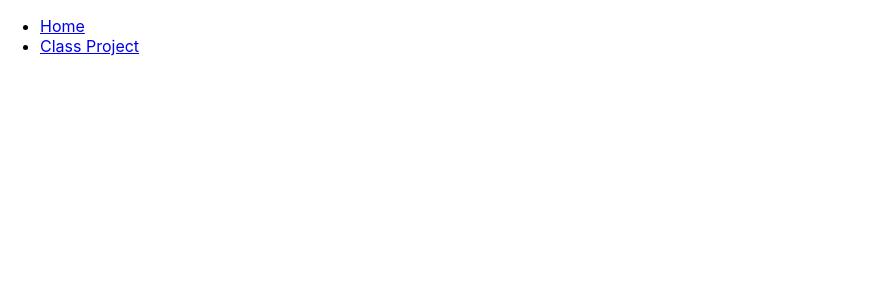
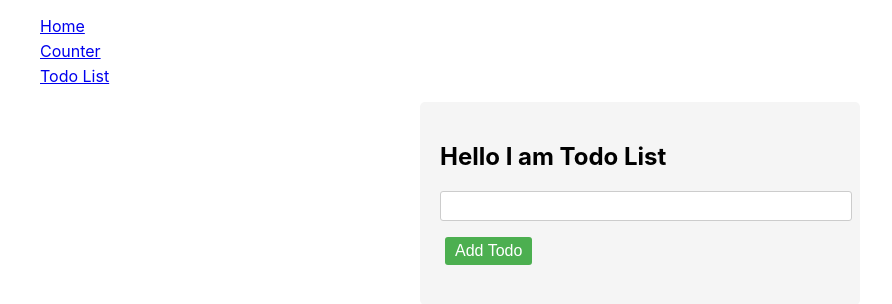
Before and after one commit to sugamadhikari11/react-class, a React (Create React App) app: page /todolist in a window 1280 px wide. Before the commit this address had no page. Shown: the top 304 px of the page, without its empty margins (0-892 px from the left). Built offline with nearby package versions, Linux system fonts and the light colour scheme.

Commit message:
Todo-list added

```diff
--- a/src/App.js
+++ b/src/App.js
@@ -3,6 +3,7 @@ import { BrowserRouter as Router, Route, Routes } from 'react-router-dom';
 import Navigation from './components/navigation';
 import Home from './components/home';
 import Counter from './components/counter';
+import Todolist from './components/todolist';
 
 const App = () => {
   return (
@@ -12,6 +13,7 @@ const App = () => {
         <Routes>
           <Route exact path="/" element={<Home />} />
           <Route path="/counter" element={<Counter />} />
+          <Route path="/todolist" element={<Todolist/>} />
         </Routes>
       </div>
     </Router>
--- /dev/null
+++ b/src/components/Todolist.css
@@ -0,0 +1,53 @@
+.todo-container {
+    max-width: 400px;
+    margin: 0 auto;
+    padding: 20px;
+    background-color: #f5f5f5;
+    border-radius: 5px;
+  }
+
+  .input-container {
+    margin-bottom: 20px;
+  }
+
+  input[type="text"] {
+    width: 100%;
+    padding: 5px;
+    font-size: 16px;
+    border: 1px solid #ccc;
+    border-radius: 3px;
+  }
+
+  button {
+    padding: 5px 10px;
+    font-size: 16px;
+    background-color: #4caf50;
+    color: white;
+    border: none;
+    border-radius: 3px;
+    margin-top: 1rem;
+    cursor: pointer;
+  }
+
+  ol {
+    list-style-type: none;
+    padding: 0;
+  }
+
+  li {
+    display: flex;
+    align-items: center;
+    margin-bottom: 5px;
+  }
+
+  .strike-through {
+    text-decoration: line-through;
+  }
+
+  .text-red{
+    color: red;
+  }
+
+  .delete{
+    float: left;
+  }
--- a/src/components/navigation.js
+++ b/src/components/navigation.js
@@ -9,7 +9,10 @@ const Navigation = () => {
           <Link to="/">Home</Link>
         </li>
         <li>
-          <Link to="/counter">Class Project</Link>
+          <Link to="/counter">Counter</Link>
+        </li>
+        <li>
+          <Link to="/todolist">Todo List</Link>
         </li>
       </ul>
     </aside>
--- /dev/null
+++ b/src/components/todolist.js
@@ -0,0 +1,65 @@
+import React, { useState } from 'react';
+import './Todolist.css'; // Import the CSS file
+
+export default function TodoList() {
+  const [value, setValue] = useState('');
+  const [todos, setTodos] = useState([]);
+
+  const handleChange = (e) => {
+    const newValue = e.target.value;
+    setValue(newValue);
+  };
+
+  const addTodo = () => {
+    if (value) {
+      const newItem = {
+        title: value,
+        completed: false,
+      };
+      setTodos([...todos, newItem]);
+      setValue('');
+    }
+  };
+
+  const toggleItem = (e, index) => {
+    const completed = e.target.checked;
+    const newItems = todos.map((todo, idx) => {
+      if (index === idx) {
+        return {
+          title: todo.title,
+          completed: completed,
+        };
+      }
+      return todo;
+    });
+    setTodos(newItems);
+  };
+
+  return (
+    <div className="todo-container">
+      <h2>Hello I am Todo List</h2>
+      <div className="input-container">
+        <input type="text" value={value} onChange={handleChange} />
+        <button onClick={addTodo}>Add Todo</button>
+      </div>
+      <ol>
+        {todos.map((todo, index) => {
+          return (
+            <li key={index}>
+              <input
+                type="checkbox"
+                checked={todo.completed}
+                onChange={(e) => toggleItem(e, index)}
+              />
+
+              <span className={`${todo.completed ? 'strike-through text-red' : ''}`}>
+                {todo.title}
+              </span>
+              <button className='delete'>Delete</button>
+            </li>
+          );
+        })}
+      </ol>
+    </div>
+  );
+}
```
Also changed, not shown: 1 other file (tests, documents, lock files or other folders).
